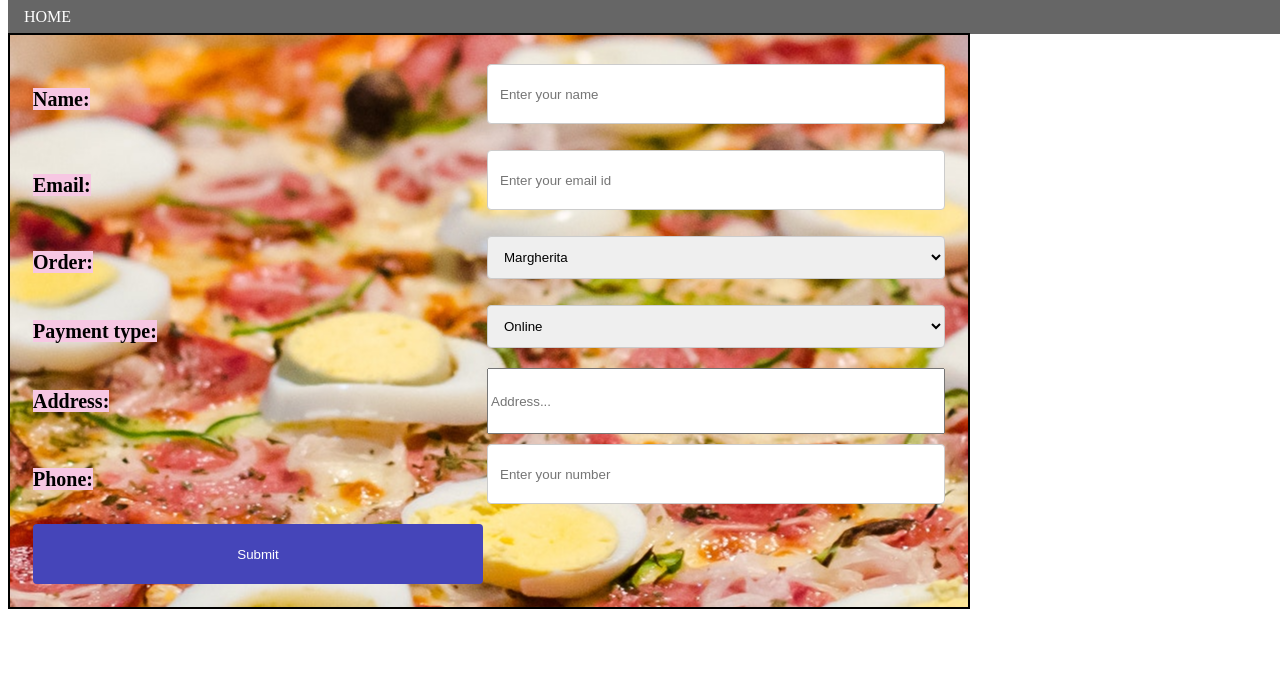
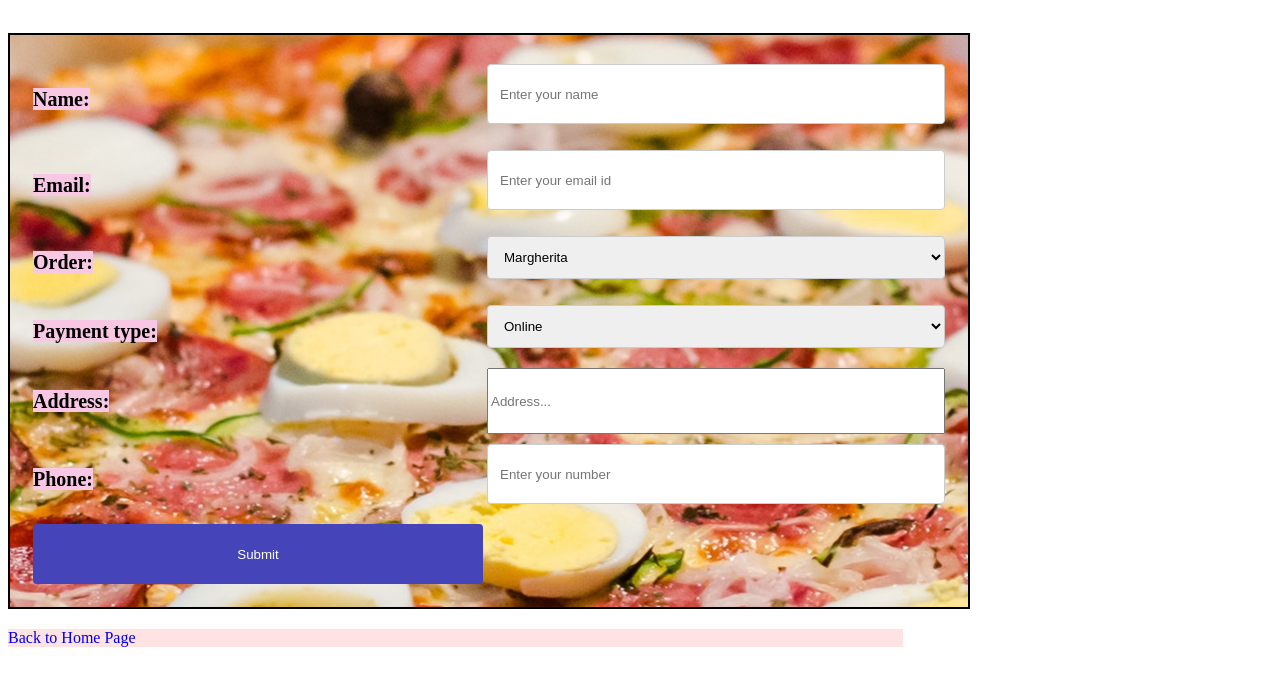
Before and after one commit to Poojal12/Pizza-Restaurant, a plain HTML site: page contact.html in a window 1280 px wide. Drawn offline with Linux system fonts and the light colour scheme.

Commit message:
Update contact.html

```diff
--- a/contact.html
+++ b/contact.html
@@ -99,20 +99,19 @@ input[type=text], select, textarea {
       }
 
 
-      .container {
-        border-radius: 5px;
-        background-color: #f2f2f2;
-        padding: 20px;
-        height: 500px;
-        background-image: url(p1.jpg);
+	 .back
+	 {
+		 border: 5px;
+     width:895px;
+		 background-color: rgb(255, 226, 226);
+		 color:rgb(255, 0, 0);
+	 }
+	 .back p a
+	 {
+		 text-decoration: none;
 	 }
 </style>
 <body>
-       <header>
-            <div class="bar blck opacity" id="navbar">
-                <a href="index.html" class="bar-item">HOME</a>
-            </header>
-
        	<div class="header form">
 		<div id="box">
 			<form>
@@ -159,7 +158,6 @@ input[type=text], select, textarea {
             				<td><select>
 					<option value="Online">Online</option>
 					<option value="Cod">Cash On Delivery</option>
-
 					</select></td>
             				</tr>
             				<tr>
@@ -179,15 +177,16 @@ input[type=text], select, textarea {
               				</td>
             				</tr>
 					<tr>
-
 					<td><input type="submit"></td>
-
 					</tr>
 				</table>
-
 			</form>
 		</div>
 		</div>
+	<div class="back">
+		<p><a href="index.html">Back to Home Page</a><p>
+	</div>
+
 
 </body>
 </html>
```
Lines whose indentation alone changed are shown as unchanged.
